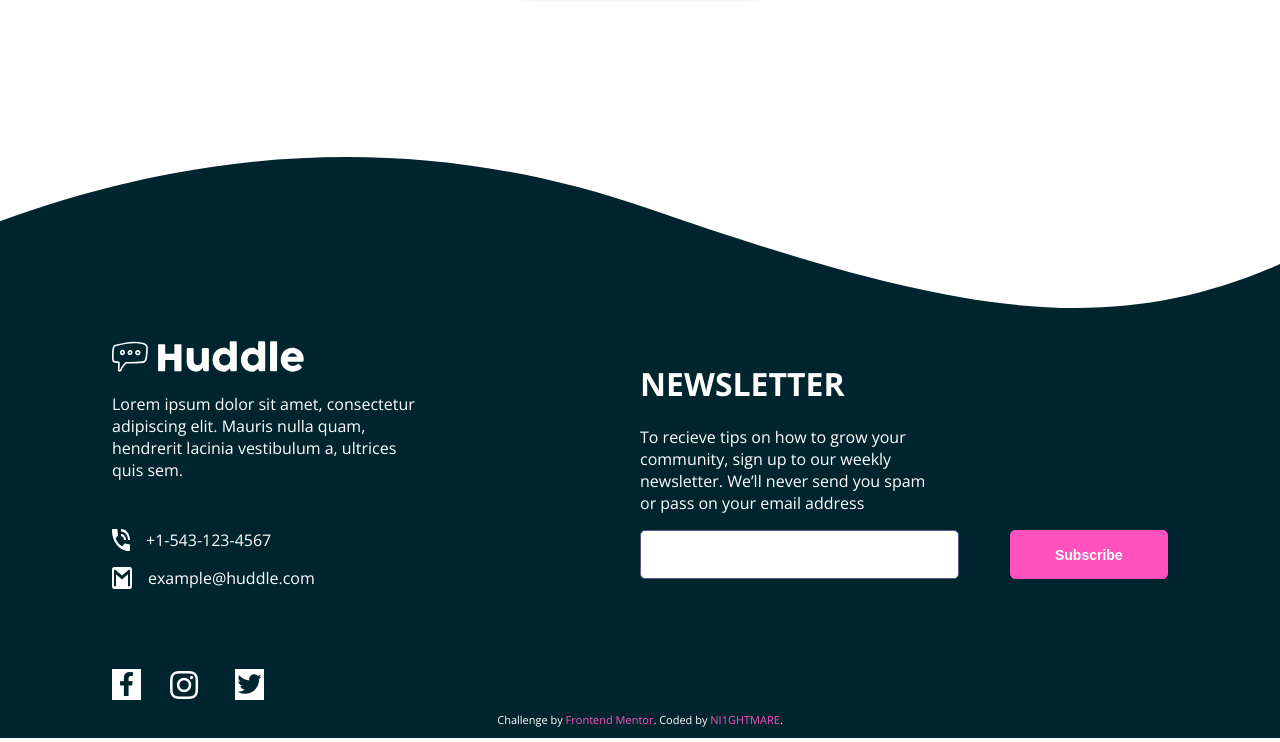
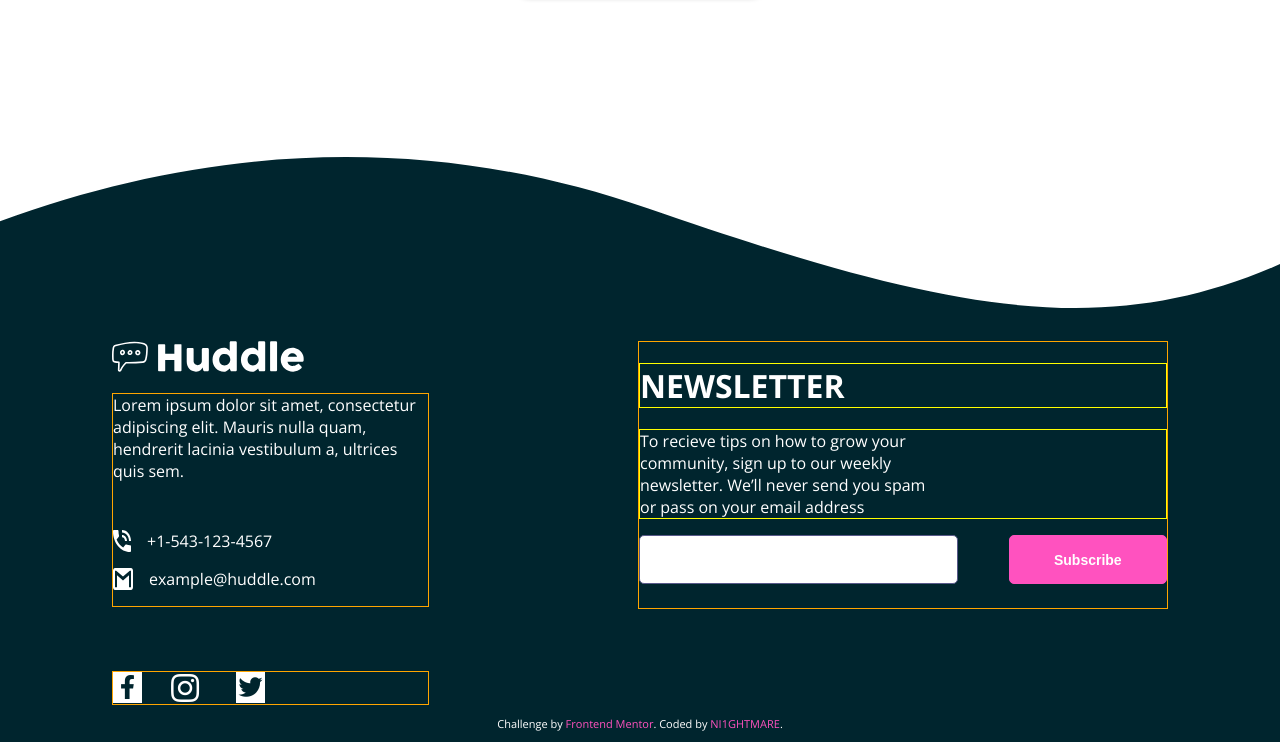
Before and after one commit to Niightmare/huddle-curved, a plain HTML site: page index.html in a window 1280 px wide. Shown: the part 3960-4702 px from the top of the page. Drawn offline with nearby package versions, Linux system fonts and the light colour scheme.

Commit message:
Update style.css

```diff
--- a/style.css
+++ b/style.css
@@ -235,15 +235,21 @@ footer {
 }
 .footer .newsletter {
   margin-bottom: 6em;
+  border: 1px solid orange;
 }
 .footer .newsletter h1 {
   text-transform: uppercase;
+  border: 1px solid yellow;
+}
+.footer .newsletter p {
+  border: 1px solid yellow;
 }
 .footer .footer_option {
   display: flex;
   flex-direction: column;
   list-style: none;
   margin-bottom: 2em;
+  border: 1px solid orange;
 }
 .footer .footer_option ul {
   margin: 0;
@@ -408,7 +414,8 @@ footer {
     height: 10em;
     margin-bottom: -0.5em;
   }
-
+}
+@media screen and (min-width: 900px) {
   footer {
     font-size: initial;
   }
@@ -435,9 +442,6 @@ footer {
   .footer .newsletter {
     width: 50%;
   }
-  .footer .newsletter p {
-    padding-right: 14em;
-  }
   .footer .newsletter .input-form {
     flex-direction: row;
     justify-content: space-between;
@@ -452,3 +456,27 @@ footer {
     height: 3.5em;
   }
 }
+@media screen and (min-width: 1000px) {
+  .newsletter {
+    width: 50%;
+  }
+  .newsletter p {
+    padding-right: 10em;
+  }
+}
+@media screen and (min-width: 1100px) {
+  .newsletter {
+    width: 50%;
+  }
+  .newsletter p {
+    padding-right: 12em;
+  }
+}
+@media screen and (min-width: 1200px) {
+  .newsletter {
+    width: 50%;
+  }
+  .newsletter p {
+    padding-right: 14em;
+  }
+}
```
